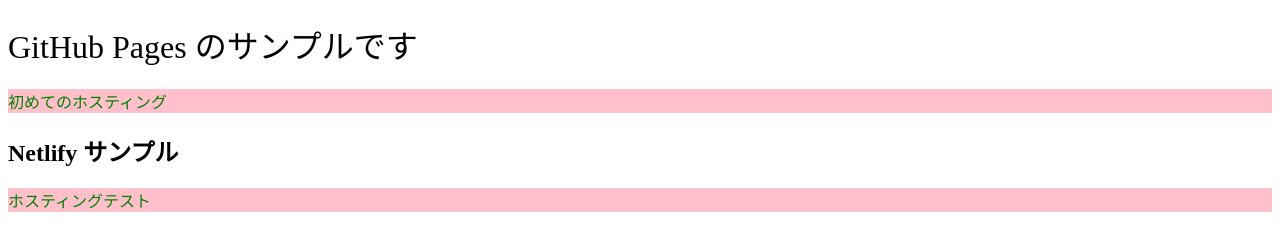
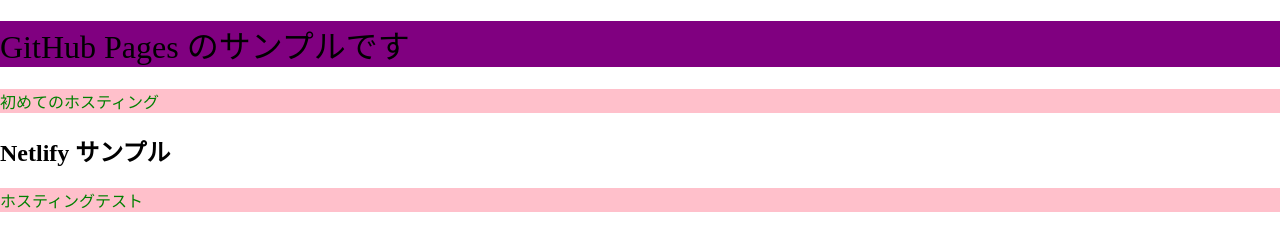
Before and after one commit to mrmtsnic/gh-pages-sample, a plain HTML site: page index.html in a window 1280 px wide. Drawn offline with Linux system fonts and the light colour scheme.

Commit message:
h1 background color追加

```diff
--- a/css/styles.css
+++ b/css/styles.css
@@ -1,5 +1,10 @@
+body{
+  margin: 0;
+}
+
 h1{
   font-weight: normal;
+  background-color: purple;
 }
 
 p{
```
